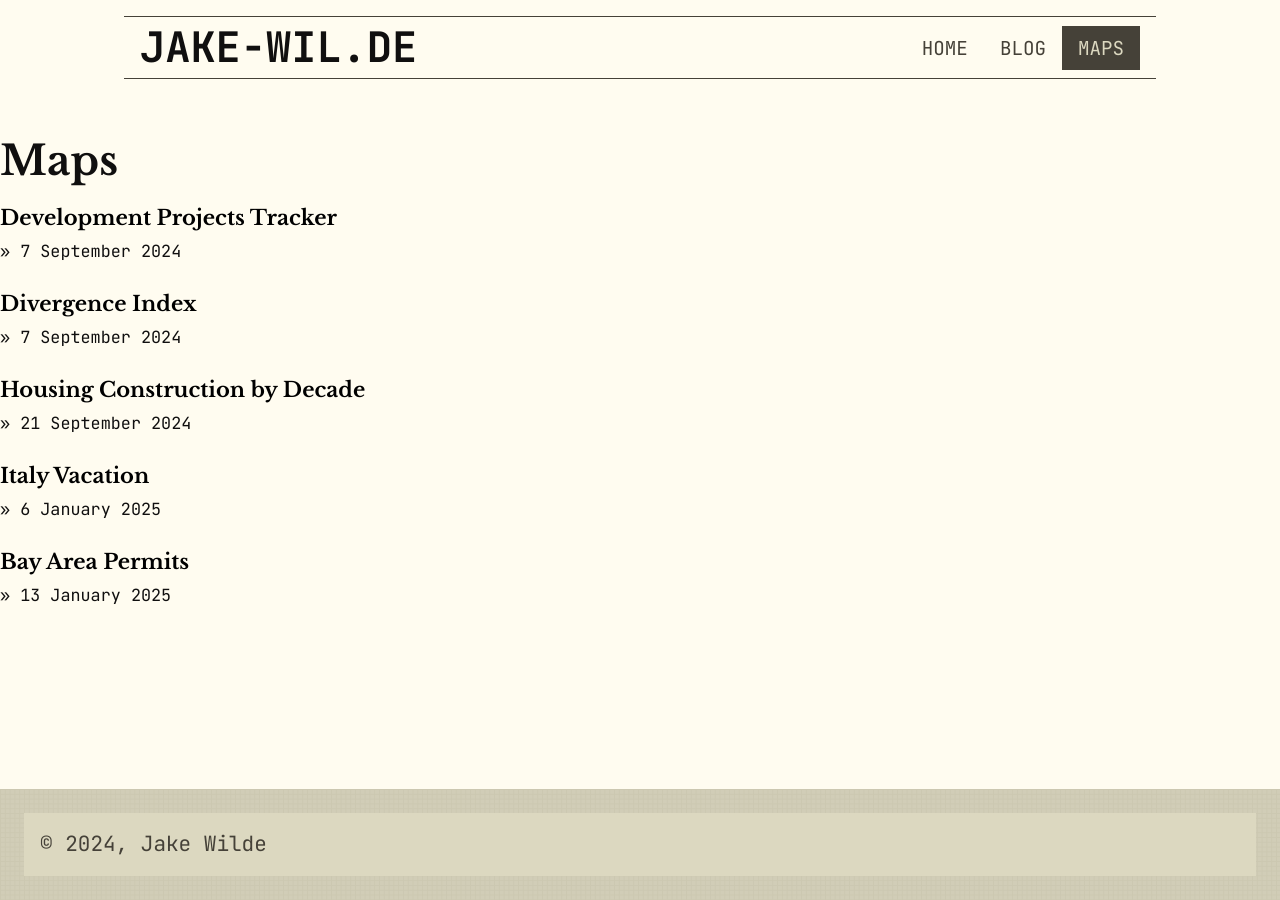
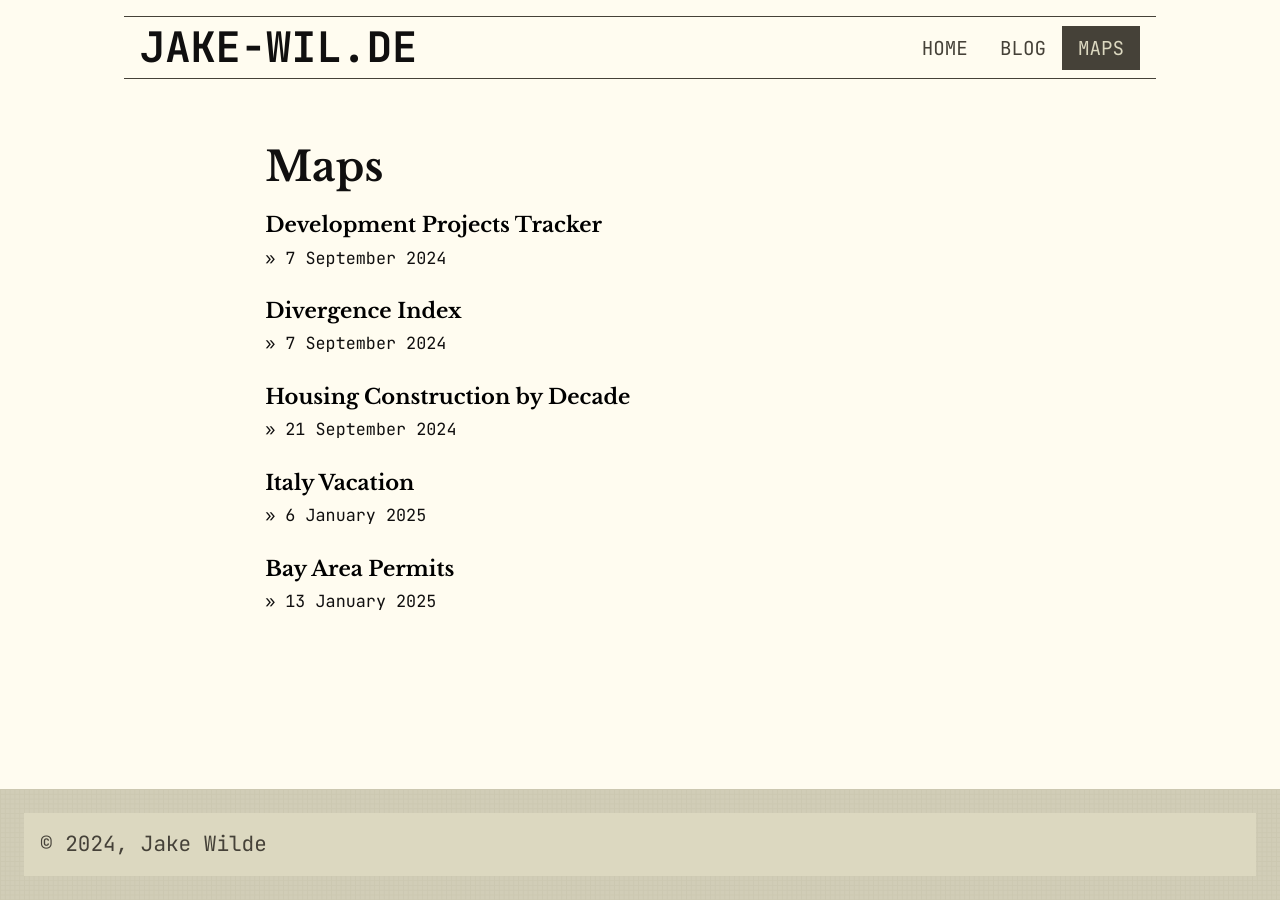
Before and after one commit to awildjake/jake-wil.de, a Jekyll site: the page built from maps.html, in a window 1280 px wide. Built offline with Jekyll 4.4.1, drawn with Linux system fonts in a browser that asks for light colours.

Commit message:
fixed article content on maps

```diff
--- a/maps.html
+++ b/maps.html
@@ -2,8 +2,8 @@
 layout: default
 title: Maps
 ---
+<article class="content">
     <h1>Maps</h1>
-
     <ul class="post-list">
         {% for map in site.maps %}
             <li class="post">
@@ -12,3 +12,4 @@ title: Maps
             </li>
         {% endfor %}
     </ul>
+</article>
```
Lines whose indentation alone changed are shown as unchanged.
